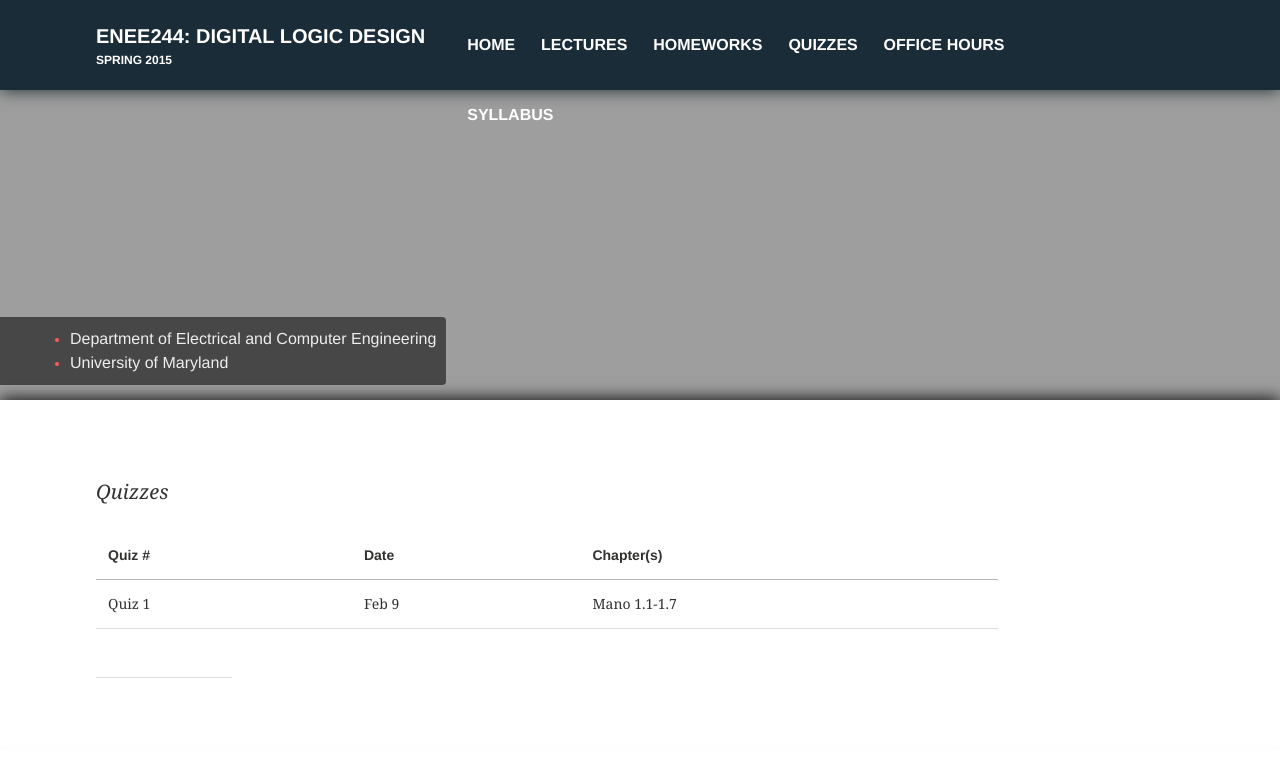
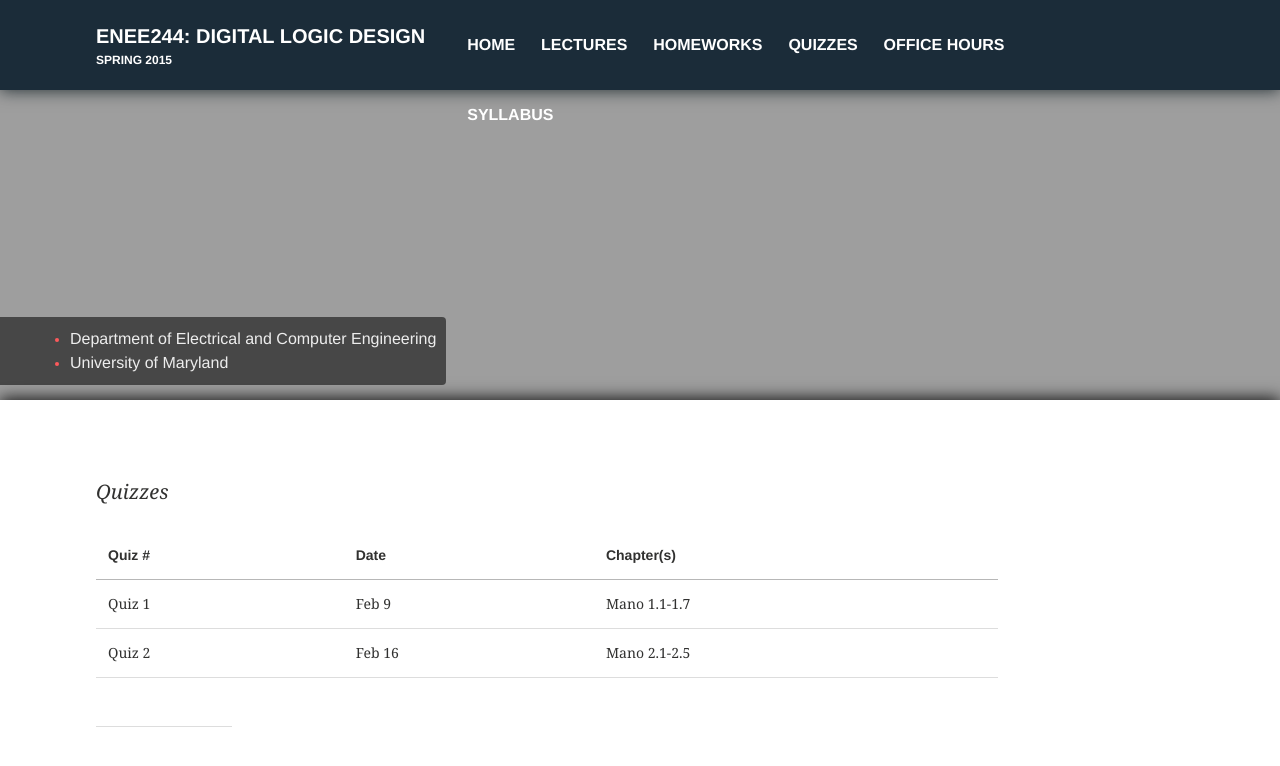
Before and after one commit to enee244/enee244.github.io, a Jekyll site: the page built from quizzes/index.md, in a window 1280 px wide. Shown: the top 766 px of the page. Built offline with Jekyll 4.4.1, drawn with Linux system fonts in a browser that asks for light colours.

Commit message:
Added Quiz 2

```diff
--- a/quizzes/index.md
+++ b/quizzes/index.md
@@ -12,3 +12,4 @@ toc: false
 Quiz #     | Date        | Chapter(s)
 ---------- | ----------- | --------
 Quiz 1     | Feb 9       | Mano 1.1-1.7
+Quiz 2     | Feb 16      | Mano 2.1-2.5
```
